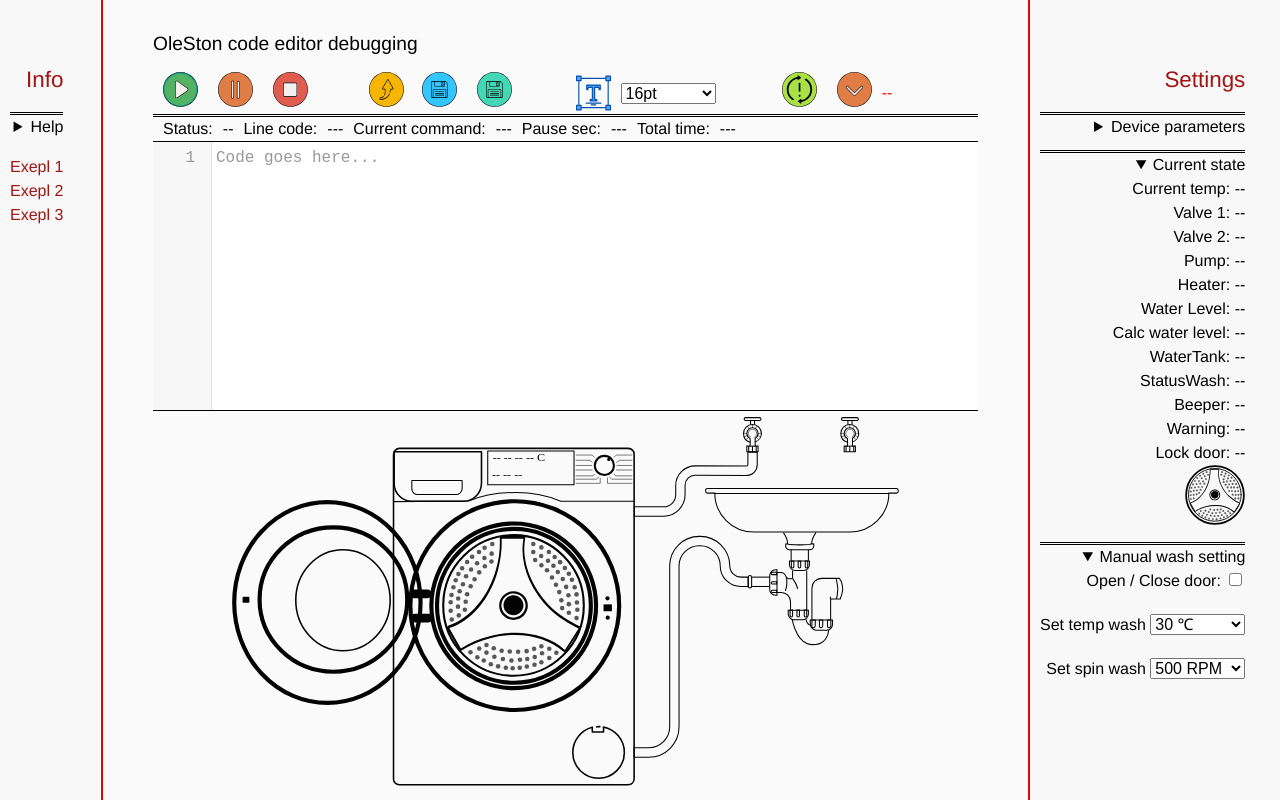
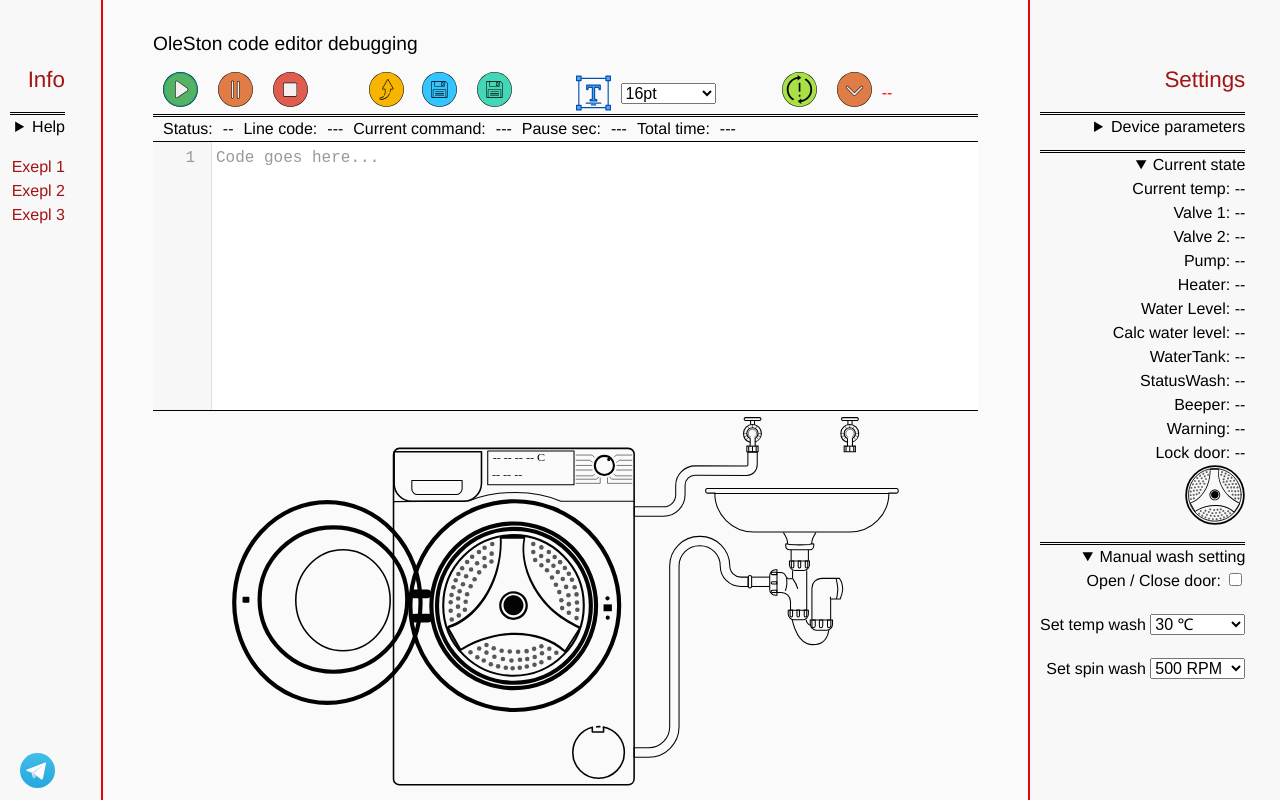
Before and after one commit to OleSton/oleston.github.io, a plain HTML site: page index.html in a window 1280 px wide. Drawn offline with Linux system fonts and the light colour scheme; a web font is replaced by a local one.

Commit message:
Add files via upload

```diff
--- a/index.html
+++ b/index.html
@@ -61,8 +61,10 @@
 
   </ul>
 </div>
+  <div class="tlg_log"><a href="https://t.me/oleston"><img id="tlg" class="icoDebug" src="telegram.svg" ></a></div>
 </div>
 </div>
+
 <div class="row1_2">
 <article class="artEditor">
 <h2>OleSton code editor debugging</h2>
--- a/mycss.css
+++ b/mycss.css
@@ -201,3 +201,10 @@ margin-left: 10px;
   border-top-style: double;
   margin-bottom: 5%;
 }
+
+.tlg_log{
+  display: flex;
+  flex-direction: row;
+  margin-top: auto;
+  margin-bottom: 5px;
+}
```
Also changed, not shown: telegram.svg (added).
